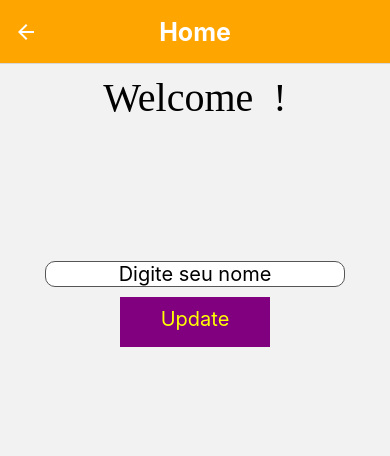
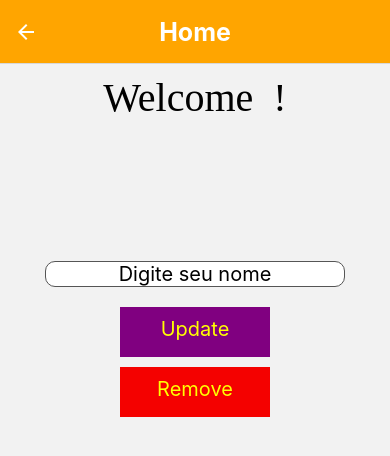
Before and after one commit to codingscode/reactnative_from_zero_to_hero, a React Native app in the folder rntour/: screen /Home in a window 390 px wide. Shown: the top 456 px of the page. Built offline with nearby package versions, Linux system fonts and the light colour scheme.

Commit message:
parte 149

```diff
--- a/rntour/src/screens/Home.js
+++ b/rntour/src/screens/Home.js
@@ -45,7 +45,18 @@ const Home = ({navigation, route}) => {
             console.log(error)
          }
       }
-   }
+    }
+
+    const removeData = async () => {
+      try {
+            await AsyncStorage.removeItem('UserName')
+            navigation.navigate('Login')
+      }
+      catch(error) {
+            console.log(error)
+
+      }
+    }
 
     return (
        <View style={styles.body} >
@@ -54,6 +65,7 @@ const Home = ({navigation, route}) => {
           </Text>
           <TextInput style={styles.input} placeholder='Digite seu nome' value={name} onChangeText={(value) => setName(value)} />
           <CustomButton title='Update' color='purple' onPressFunction={updateData} />
+          <CustomButton title='Remove' color='#f40100' onPressFunction={removeData} />
        </View>
     )
 }
--- a/rntour/src/utils/CustomButton.js
+++ b/rntour/src/utils/CustomButton.js
@@ -31,7 +31,7 @@ const styles = StyleSheet.create({
         width: 150,
         height: 50,
         alignItems: 'center',
-
+        marginTop: 10
     },
 
 
```
Also changed, not shown: 1 other file (tests, documents, lock files or other folders).
